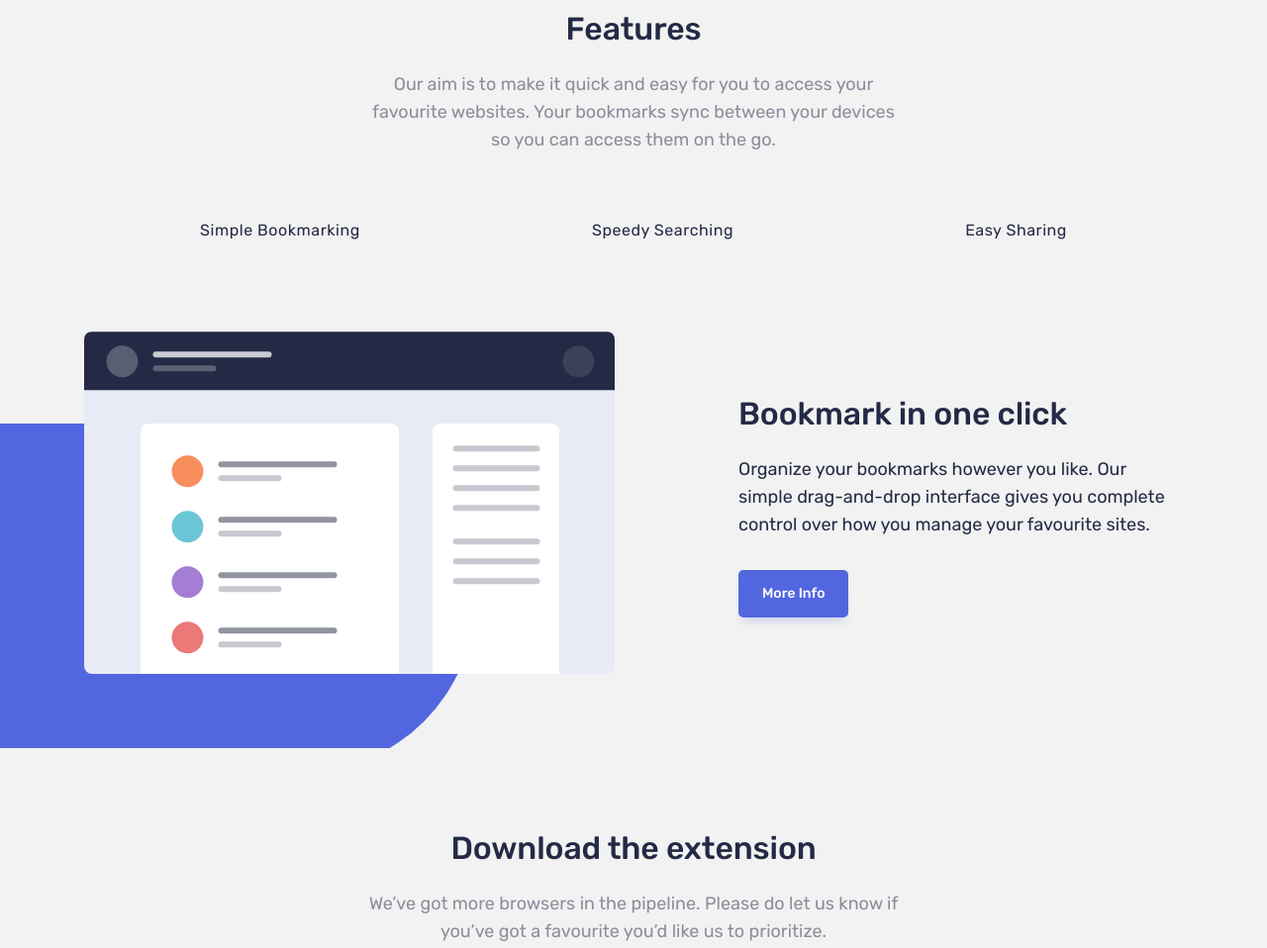
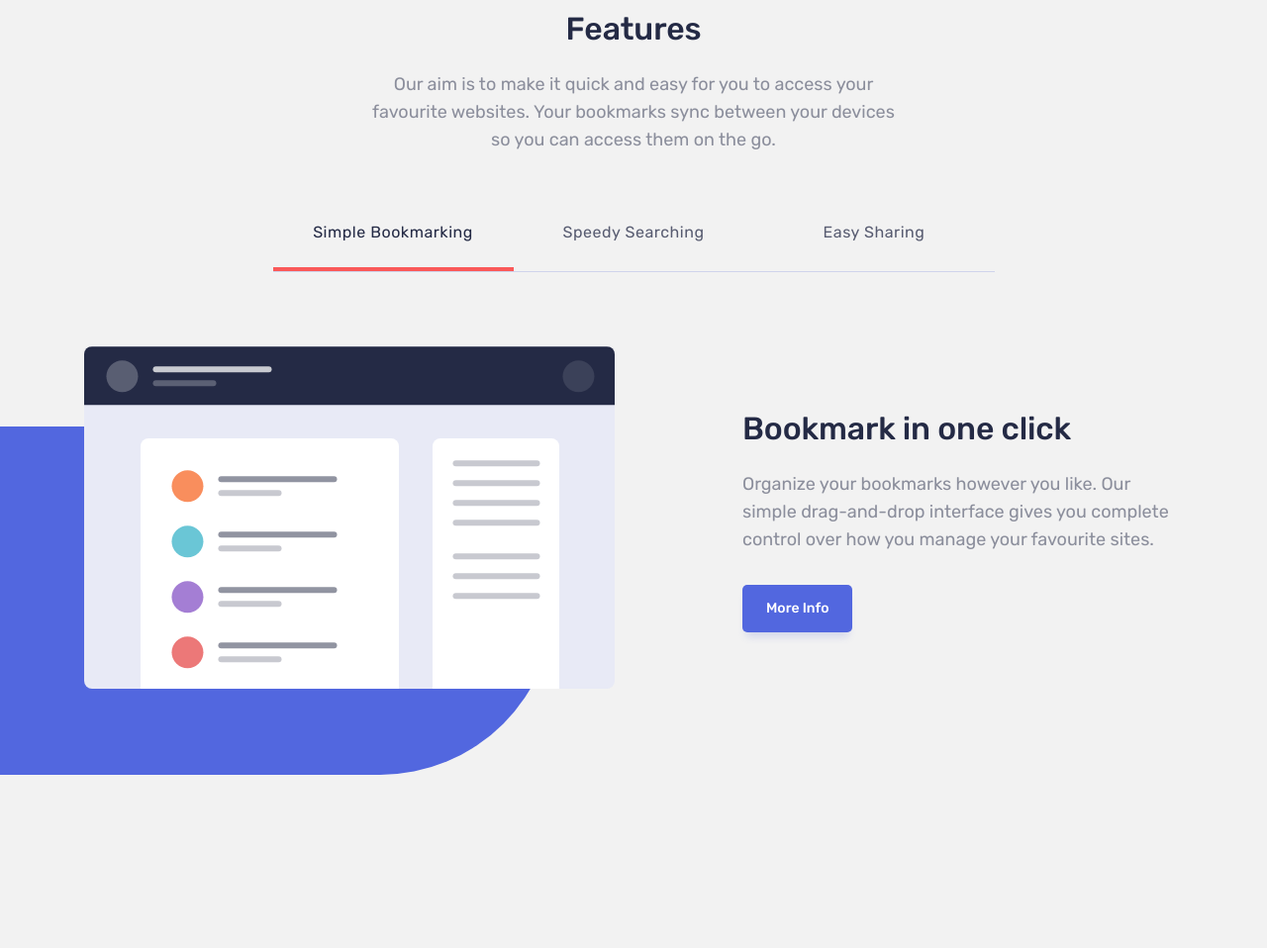
Before and after one commit to 7lucky-axolotl228/xa-bookmark, a plain HTML site: page index.html in a window 1280 px wide. Shown: the part 769-1727 px from the top of the page at 99% size. Drawn offline with Linux system fonts and the light colour scheme.

Commit message:
Add features section without js files

```diff
--- a/css/styles.css
+++ b/css/styles.css
@@ -304,64 +304,88 @@ img {
   filter: drop-shadow(0px 2px 4px rgba(0, 0, 0, 0.5));
 }
 
+
 /* SECTION FEATURES */
-.features {
-  background-image: url("../img/blue-pill-bg.svg");
-  background-repeat: no-repeat;
-  background-position: calc(100% - 800px) 500px;
+.features__section-info {
+  margin-bottom: 44px;
 }
-.section__features-list {
+
+
+/* TABS */
+.tabs__list {
   display: flex;
-  flex-grow: 1;
-  align-items: center;
+  justify-content: center;
+  padding: 0;
   margin: 0;
-  padding: 0;
   list-style: none;
 }
 
-.section__features-item {
-  margin-left: auto;
-  margin-right: auto;
-  text-align: center;
+.tabs__item {
+  width: 243px;
+  border-bottom: 1px solid rgb(73, 93, 207, 0.2);
 }
 
-.section__features-item-title {
+.tabs__link {
+  display: block;
+  padding-top: 27px;
+  padding-bottom: 27px;
+  border-bottom: 4px solid transparent;
   font-weight: 400;
   font-size: 16px;
   line-height: 17px;
   letter-spacing: 0.53px;
-  color: var(--text-color);
+  text-align: center;
+  color: var(--text-75);
 }
 
-.section__features-item-title:not(:last-child) {
-  margin-right: 90px;
-}
-.item-active {
+.tabs__item--active .tabs__link{
+  color: var(--text-color);
+  border-color: var(--red);
 }
 
-.section__features-wrapper {
-  display: flex;
-  align-items: center;
+.tabs__link:hover {
+  color: var(--red);
 }
-.features-main {
-  justify-content: space-between;
-  margin-top: 72px;
+
+.tabs__link:active {
+  opacity: 0.6;
 }
 
 
-.section__features-img {
-  width: 536;
-  height: 346px;
-  margin-right: 125px;
+/* TABS-PANELS */
+.tabs__panels {
+  padding-top: 75px;
+  padding-bottom: 165px;
+  background-image: url("../img/blue-pill-bg.svg");
+  background-repeat: no-repeat;
+  background-position: calc(50% - 580px) 156px;
+}
+
+.tabs__panel {
+  display: none;
+}
+
+.tabs__panel--active {
+  display: block;
+}
+
+/* FEATURE-TAB-PANEL */
+.feature-tab-panel {
+  display: flex;
+  align-items: center;
+  justify-content: space-between;
+}
+
+.feature-tab-panel__img {
+  margin-right: 30px;
   object-fit: contain;
 }
 
-.features-main__info {
-  width: 100%;
-  max-width: 450px;
+.feature-tab-panel__info {
+  max-width: 445px;
 }
 
-.features-main__title {
+.feature-tab-panel__title {
   margin-top: 0;
   margin-bottom: 16px;
   font-weight: 500;
@@ -371,14 +395,19 @@ img {
   color: var(--text-color);
 }
 
-.features-main__description {
+.feature-tab-panel__text {
   margin-top: 0;
   margin-bottom: 32px;
   font-weight: 400;
   font-size: 18px;
   line-height: 28px;
-  color: var(--text-color);
+  color: var(--text-50);
 }
+
+
+
+
+
 
 
 
--- a/index.html
+++ b/index.html
@@ -55,36 +55,69 @@
     </div>
 
     <!-- Features -->
-    <section class="section features">
+    <section class="features section">
       <div class="container">
-        <div class="section__info">
+        <div class="features__section-info section__info">
           <h2 class="section__title">Features</h2>
           <p class="section__description">Our aim is to make it quick and easy for you to access your <br> favourite websites. Your bookmarks sync between your devices <br> so you can access them on the go.</p>
         </div>
 
-        <ul class="section__features-list">
-          <li class="section__features-item item-active">
-            <h4 class="section__features-item-title">Simple Bookmarking</h4>
+        <!-- TABS -->
+        <div class="tabs">
+          <!-- TABS-LIST -->
+          <ul class="tabs__list">
+            <li class="tabs__item tabs__item--active">
+              <a class="tabs__link" href="#feature-simple-bookmarking">Simple Bookmarking</a>
             </li>
-          <li class="section__features-item">
-            <h4 class="section__features-item-title">Speedy Searching</h4>
+            <li class="tabs__item">
+              <a class="tabs__link" href="#feature-speedy-searching">Speedy Searching</a>
             </li>
-          <li class="section__features-item">
-            <h4 class="section__features-item-title">Easy Sharing</h4>
+            <li class="tabs__item">
+              <a class="tabs__link" href="#feature-easy-sharing">Easy Sharing</a>
             </li>
           </ul>
+        </div>
 
-        <div class="section__features-wrapper features-main">
-          <img class="section__features-img" src="img/features-tablet.svg" alt="" width="536" height="346">
+      </div>
 
-          <div class="features-main__info">
-            <h3 class="features-main__title">Bookmark in one click</h3>
-            <p class="features-main__description">Organize your bookmarks however you like. Our simple drag-and-drop interface gives you complete control over how you manage your favourite sites.</p>
+      <!-- TABS-CONTENT -->
+      <div class="tabs__panels">
+        <div class="container">
+          <div class="tabs__panel tabs__panel--active" id="feature-simple-bookmarking">
+                <section class="feature-tab-panel">
+                  <img class="feature-tab-panel__img" src="img/feature-1.svg" alt="Bookmark manager illustration" width="536" height="346">
+                  <div class="feature-tab-panel__info">
+                    <h3 class="feature-tab-panel__title">Bookmark in one click</h3>
+                    <p class="feature-tab-panel__text">Organize your bookmarks however you like. Our simple drag-and-drop interface gives you complete control over how you manage your favourite sites.</p>
                     <a class="button button--blue" href="">More Info</a>
+                  </div>
+                </section>
+          </div>
+
+          <div class="tabs__panel" id="feature-speedy-searching">
+                <section class="feature-tab-panel">
+                  <img class="feature-tab-panel__img" src="img/feature-2.svg" alt="Bookmark search illustration" width="468" height="393">
+                  <div class="feature-tab-panel__info">
+                    <h3 class="feature-tab-panel__title">Intelligent search</h3>
+                    <p class="feature-tab-panel__text">Our powerful search feature will help you find saved sites in no time at all. No need to trawl through all of your bookmarks.</p>
+                    <a class="button button--blue" href="">More Info</a>
+                  </div>
+                </section>
+          </div>
+
+          <div class="tabs__panel" id="feature-easy-sharing">
+                <section class="feature-tab-panel">
+                  <img class="feature-tab-panel__img" src="img/feature-3.svg" alt="Bookmark share illustration" width="440" height="380">
+                  <div class="feature-tab-panel__info">
+                    <h3 class="feature-tab-panel__title">Share your bookmarks</h3>
+                    <p class="feature-tab-panel__text">Easily share your bookmarks and collections with others. Create a shareable link that you can send at the click of a button.</p>
+                    <a class="button button--blue" href="">More Info</a>
+                  </div>
+                </section>
+          </div>
         </div>
       </div>
 
-      </div>
     </section>
 
     <!-- Download the extension -->
@@ -101,7 +134,7 @@
             <h3 class="section__ex-title">Add to Chrome</h3>
             <p class="section__ex-description">Minimum version 62</p>
             <button class="button button--blue button--block">Add & Install Extension</button>
-            <img class="section__ex-bg-img" src="img/extansion-dot.svg" alt="" width="" height="">
+            <!-- <img class="section__ex-bg-img" src="img/extansion-dot.svg" alt="" width="" height=""> -->
           </li>
 
           <li class="section__ex-item">
@@ -109,7 +142,7 @@
             <h3 class="section__ex-title">Add to Firefox</h3>
             <p class="section__ex-description">Minimum version 55</p>
             <button class="button button--blue button--block">Add & Install Extension</button>
-            <img class="section__ex-bg-img" src="img/extansion-dot.svg" alt="" width="" height="">
+            <!-- <img class="section__ex-bg-img" src="img/extansion-dot.svg" alt="" width="" height=""> -->
           </li>
 
           <li class="section__ex-item">
@@ -117,7 +150,7 @@
             <h3 class="section__ex-title">Add to Opera</h3>
             <p class="section__ex-description">Minimum version 46</p>
             <button class="button button--blue button--block">Add & Install Extension</button>
-            <img class="section__ex-bg-img" src="img/extansion-dot.svg" alt="" width="" height="">
+            <!-- <img class="section__ex-bg-img" src="img/extansion-dot.svg" alt="" width="" height=""> -->
           </li>
 
         </ul>
--- a/js/main.js
+++ b/js/main.js
@@ -0,0 +1 @@
+const
```
Also changed, not shown: img/feature-1.svg (renamed from img/features-tablet.svg), img/feature-2.svg (added), img/feature-3.svg (added). Lines whose indentation alone changed are shown as unchanged.
